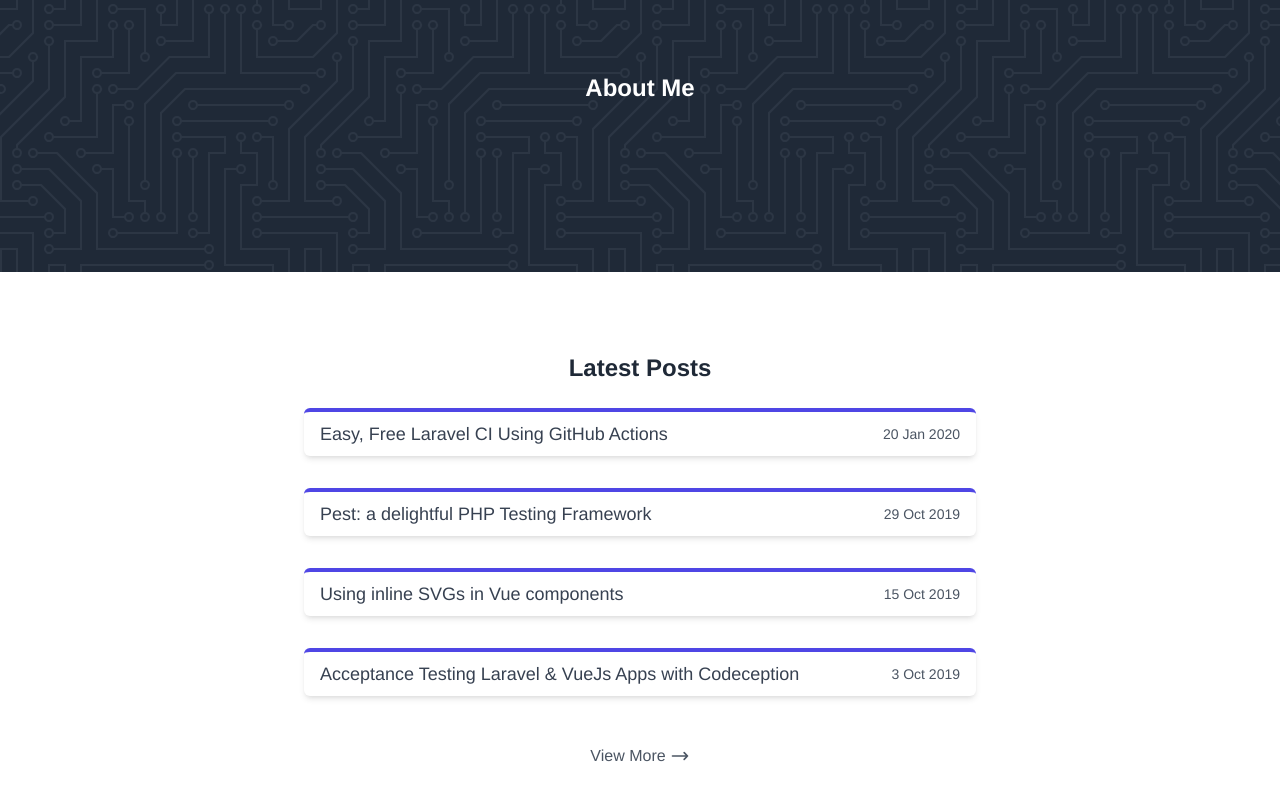
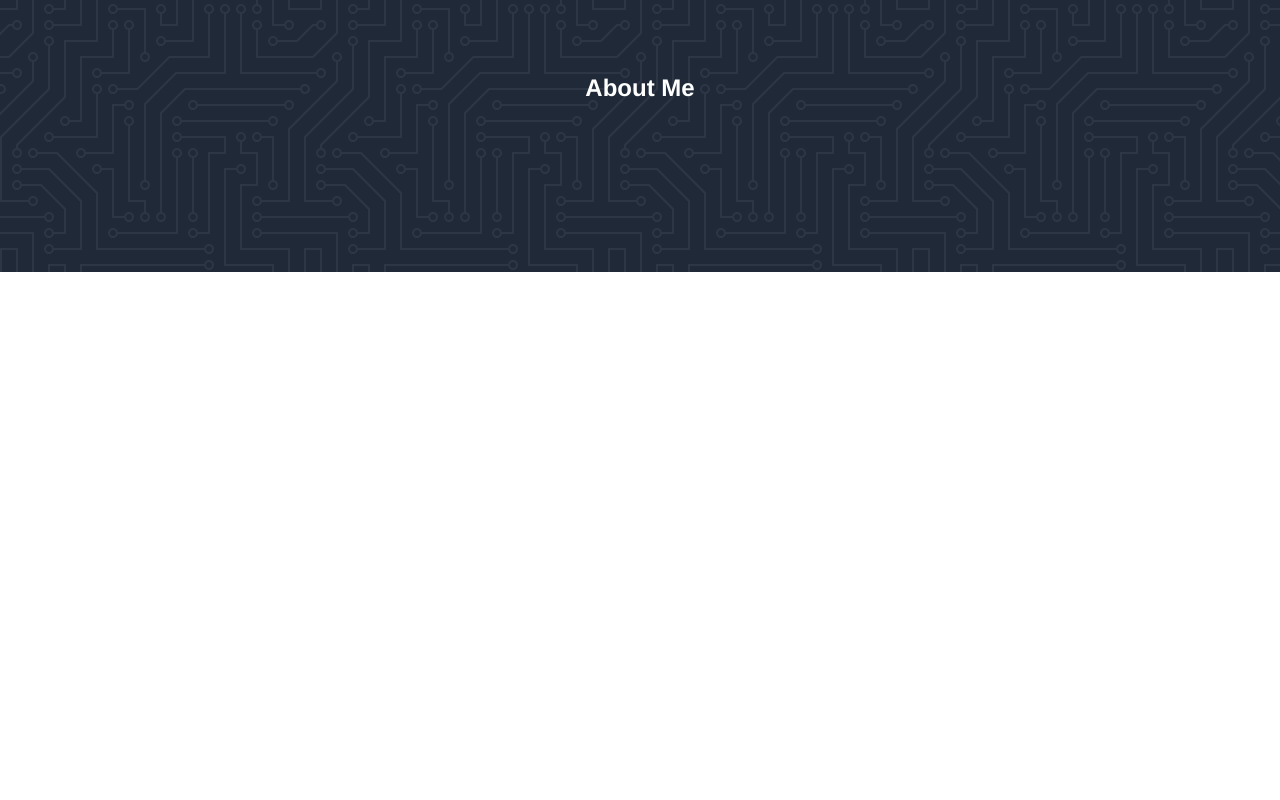
Before and after one commit to albinvar/personal-portfolio-vue, a Vue app: page / in a window 1280 px wide. Shown: the part 612-1412 px from the top of the page. After the commit the page ends 904 px from the top, so only its background shows below. Built offline with nearby package versions, Linux system fonts and the light colour scheme.

Commit message:
add followers page

```diff
--- a/src/App.vue
+++ b/src/App.vue
@@ -69,6 +69,7 @@ export default {
        items: [
        { link: '/', name: "Home", isMain: false },
        { link: '/resume', name: "Resume", isMain: false },
+       { link: '/followers', name: "Followers", isMain: false },
 	]
      }
    },
--- a/src/components/Hero.vue
+++ b/src/components/Hero.vue
@@ -16,50 +16,4 @@
                 <p class="text-gray-400 mt-4" data-aos="fade-up" data-aos-delay="50" data-aos-duration="500" data-aos-easing="ease-in-out" data-aos-mirror="true" data-aos-once="false" data-aos-anchor-placement="top-center">Lorem ipsum dolor sit amet, consectetur adipiscing elit. Ullamcorper nulla nunc quis molestie volutpat elementum at. Ultrices ipsum, enim cursus lorem ac. Orci maecenas praesent arcu eget orci est orci nullam. Leo purus est pellentesque massa at tortor, est. Aliquet pulvinar a mattis sagittis. Suspendisse porta id elementum, massa.</p>
             </div>
         </section>
-
-        <section class="bg-white py-20">
-            <div class="max-w-5xl px-6 mx-auto text-center">
-                <h2 class="text-2xl font-semibold text-gray-800">Latest Posts</h2>
-
-                <div class="flex flex-col items-center justify-center mt-6">
-                    <a class="max-w-2xl w-full block bg-white shadow-md rounded-md border-t-4 border-indigo-600 transition duration-500 ease-in-out transform hover:-translate-y-1 hover:scale-110" href="#">
-                        <div class="flex items-center justify-between px-4 py-2">
-                            <h3 class="text-lg font-medium text-gray-700">Easy, Free Laravel CI Using GitHub Actions</h3>
-                            <span class="block text-gray-600 font-light text-sm">20 Jan 2020</span>
-                        </div>
-                    </a>
-
-                    <a class="mt-8 max-w-2xl w-full block bg-white shadow-md rounded-md border-t-4 border-indigo-600 transition duration-500 ease-in-out transform hover:-translate-y-1 hover:scale-110" href="#">
-                        <div class="flex items-center justify-between px-4 py-2">
-                            <h3 class="text-lg font-medium text-gray-700">Pest: a delightful PHP Testing Framework</h3>
-                            <span class="block text-gray-600 font-light text-sm">29 Oct 2019</span>
-                        </div>
-                    </a>
-
-                    <a class="mt-8 max-w-2xl w-full block bg-white shadow-md rounded-md border-t-4 border-indigo-600 transition duration-500 ease-in-out transform hover:-translate-y-1 hover:scale-110" href="#">
-                        <div class="flex items-center justify-between px-4 py-2">
-                            <h3 class="text-lg font-medium text-gray-700">Using inline SVGs in Vue components</h3>
-                            <span class="block text-gray-600 font-light text-sm">15 Oct 2019</span>
-                        </div>
-                    </a>
-
-                    <a class="mt-8 max-w-2xl w-full block bg-white shadow-md rounded-md border-t-4 border-indigo-600 transition duration-500 ease-in-out transform hover:-translate-y-1 hover:scale-110" href="#">
-                        <div class="flex items-center justify-between px-4 py-2">
-                            <h3 class="text-lg font-medium text-gray-700">Acceptance Testing Laravel & VueJs Apps with Codeception</h3>
-                            <span class="block text-gray-600 font-light text-sm">3 Oct 2019</span>
-                        </div>
-                    </a>
-                </div>
-
-                <div class="flex items-center justify-center mt-12">
-                    <a class="flex items-center text-gray-600 hover:underline hover:text-gray-500" href="#">
-                        <span>View More</span>
-
-                        <svg class="h-5 w-5 ml-1" fill="none" viewBox="0 0 24 24" stroke="currentColor">
-                            <path stroke-linecap="round" stroke-linejoin="round" stroke-width="2" d="M17 8l4 4m0 0l-4 4m4-4H3"/>
-                        </svg>
-                    </a>
-                </div>
-            </div>
-        </section>
 </template>
--- a/src/router/index.js
+++ b/src/router/index.js
@@ -17,6 +17,14 @@ const routes = [
     component: () => import(/* webpackChunkName: "resume" */ '../views/Resume.vue')
   },
   {
+    path: '/followers',
+    name: 'Follwers',
+    // route level code-splitting
+    // this generates a separate chunk (about.[hash].js) for this route
+    // which is lazy-loaded when the route is visited.
+    component: () => import(/* webpackChunkName: "resume" */ '../views/Followers.vue')
+  },
+  {
     path: '/:catchAll(.*)',
     name: 'NotFound',
     component: NotFound
--- /dev/null
+++ b/src/views/Followers.vue
@@ -0,0 +1,52 @@
+<template>
+<section class="text-gray-700 body-font">
+   <div class="container px-5 py-6 mx-auto">
+      <div class="flex flex-col text-center w-full mb-20">
+         <h1 class="sm:text-3xl text-2xl font-medium title-font mb-4 text-gray-900">Thanks all</h1>
+         <p class="lg:w-2/3 mx-auto leading-relaxed text-base">Thanks to all of you for your valuable support. </p>
+      </div>
+      <div class="" v-if="followers" v-for="follower in followers">
+         <div class="p-2 lg:w-1/3 md:w-1/2 w-full">
+         <a :href="follower.html_url">
+            <div class="h-full flex items-center border-gray-200 border p-4 rounded-lg" data-aos="fade-up-right">
+               <img alt="team" class="w-16 h-16 bg-gray-100 object-cover object-center flex-shrink-0 rounded-full mr-4" :src="follower.avatar_url">
+               <div class="flex-grow">
+                  <h2 class="text-gray-900 title-font font-medium">{{ follower.login }}</h2>
+                  <p class="text-gray-500"></p>
+               </div>
+            </div>
+           </a>
+         </div>
+       </div>
+       <div v-else>
+       	Loading...
+       </div>
+      </div>
+</section>
+</template>
+
+<script>
+export default {
+	name: 'Followers',
+	props: [],
+	components: {},
+
+	data() {
+
+		return {
+			followers: null,
+			errors: null
+		}
+	},
+
+
+	mounted() {
+		  // Simple GET request using fetch
+		  fetch("https://api.github.com/users/albinvar/followers")
+		  .then(response => response.json())
+		  .then(data => (this.followers = data)
+		  .catch(err => this.errors = err));
+		}
+
+}
+</script>
--- a/src/views/Resume.vue
+++ b/src/views/Resume.vue
@@ -3,8 +3,8 @@
   <div class="flow-root">
     <ul class="-mb-8">
 
-      <li v-for="event in timelineEvents">
-        <div class="relative pb-8" data-aos="fade-up">
+      <li v-for="event in timelineEvents" >
+        <div class="relative pb-8" data-aos="fade-right">
           <span class="absolute top-5 left-5 -ml-px h-full w-0.5 bg-gray-200" aria-hidden="true"></span>
           <div class="relative flex items-start space-x-3">
             <div>
```
